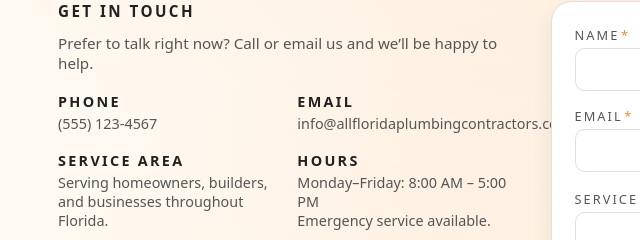
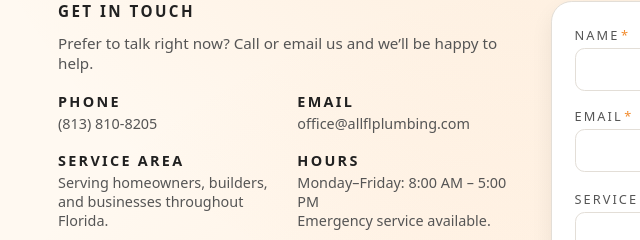
Before and after one commit to huntdb95-cloud/afpc, a plain HTML site: page contact.html in a window 1280 px wide. Shown: the part 335-575 px from the top of the page, 42-682 px from the left. Drawn offline with Linux system fonts and the light colour scheme.

Commit message:
Update contact.html

```diff
--- a/contact.html
+++ b/contact.html
@@ -82,14 +82,14 @@
             <div>
               <h3>Phone</h3>
               <!-- TODO: replace with your real number -->
-              <p><a href="tel:5551234567">(555) 123-4567</a></p>
+              <p><a href="tel:8138108205">(813) 810-8205</a></p>
             </div>
             <div>
               <h3>Email</h3>
               <!-- TODO: replace with your real email -->
               <p>
-                <a href="mailto:info@allfloridaplumbingcontractors.com">
-                  info@allfloridaplumbingcontractors.com
+                <a href="mailto:office@allflplumbing.com">
+                  office@allflplumbing.com
                 </a>
               </p>
             </div>
```
